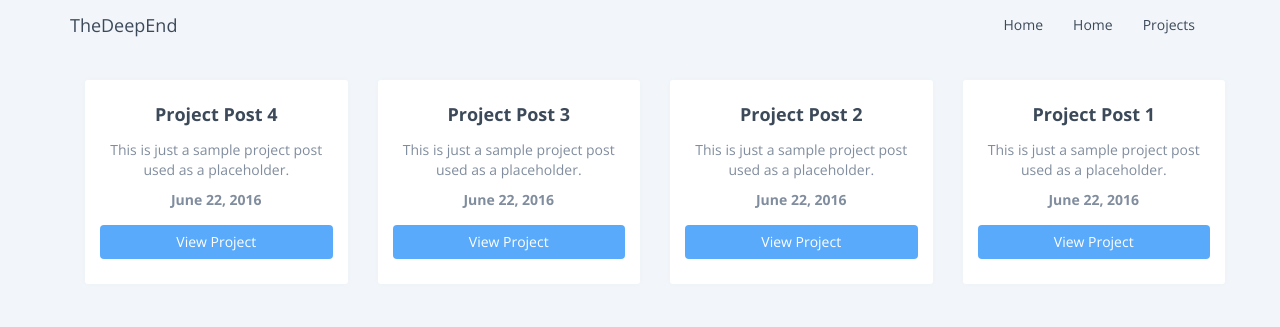
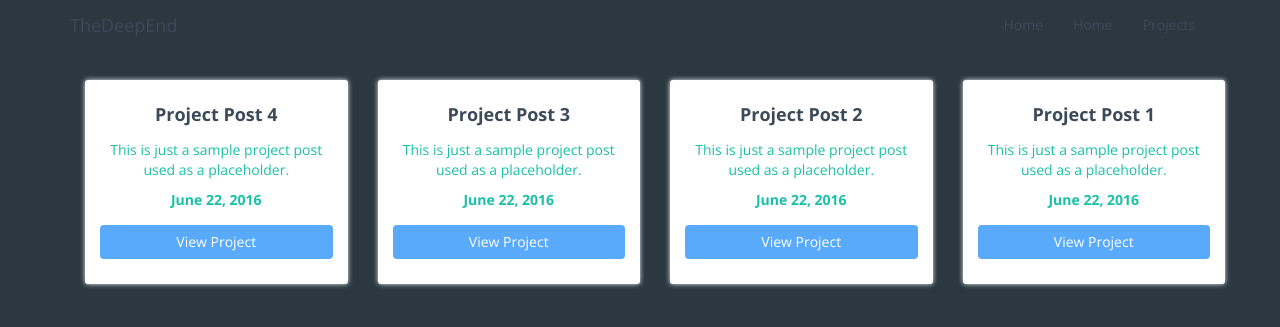
Before and after one commit to TheDeepEnd/thedeepend.github.io, a Jekyll site: the page built from projects.html, in a window 1280 px wide. Shown: the top 327 px of the page. Built offline with Jekyll 4.4.1, drawn with Linux system fonts in a browser that asks for light colours.

Commit message:
Include media-queries.scss.

```diff
--- a/css/main.scss
+++ b/css/main.scss
@@ -7,17 +7,21 @@
 
 // Our variables
 $base-font-family: 'Open Sans', sans-serif;
-$base-font-size:   16px;
+$base-font-size:   14px;
 $base-font-weight: 400;
 $heavy-font-weight: 700;
 $small-font-size:  $base-font-size * 0.875;
 $base-line-height: 1.5;
 
+$heading-font-size: 32px;
+
 $spacing-unit:     30px;
 
 $text-color:       #3C4959;
-$secondary-text-color: #808D9E;
-$background-color: #F2F6FA;
+$secondary-text-color: #18C0A7;
+$sub-text-color: #9F9F9F;
+
+$background-color: #2B3840;
 $brand-color:      #2a7ae2;
 
 $box-shadow-color: #ECF1F6;
@@ -49,5 +53,6 @@ $white: #fff;
 		"mixins",
         "base",
         "layout",
-        "bootstrap-overrides"
+        "bootstrap-overrides",
+        "media-queries"
 ;
```
